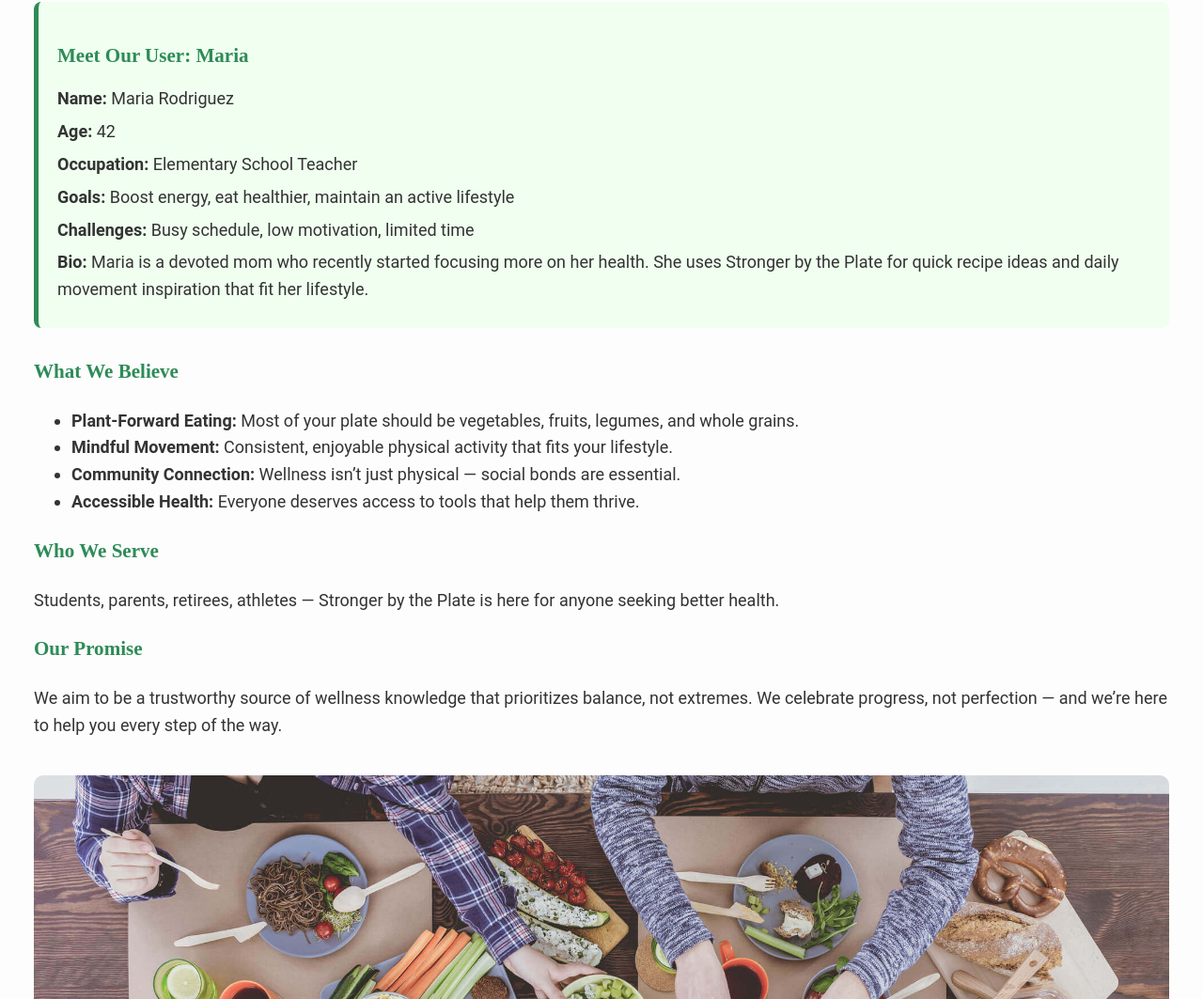
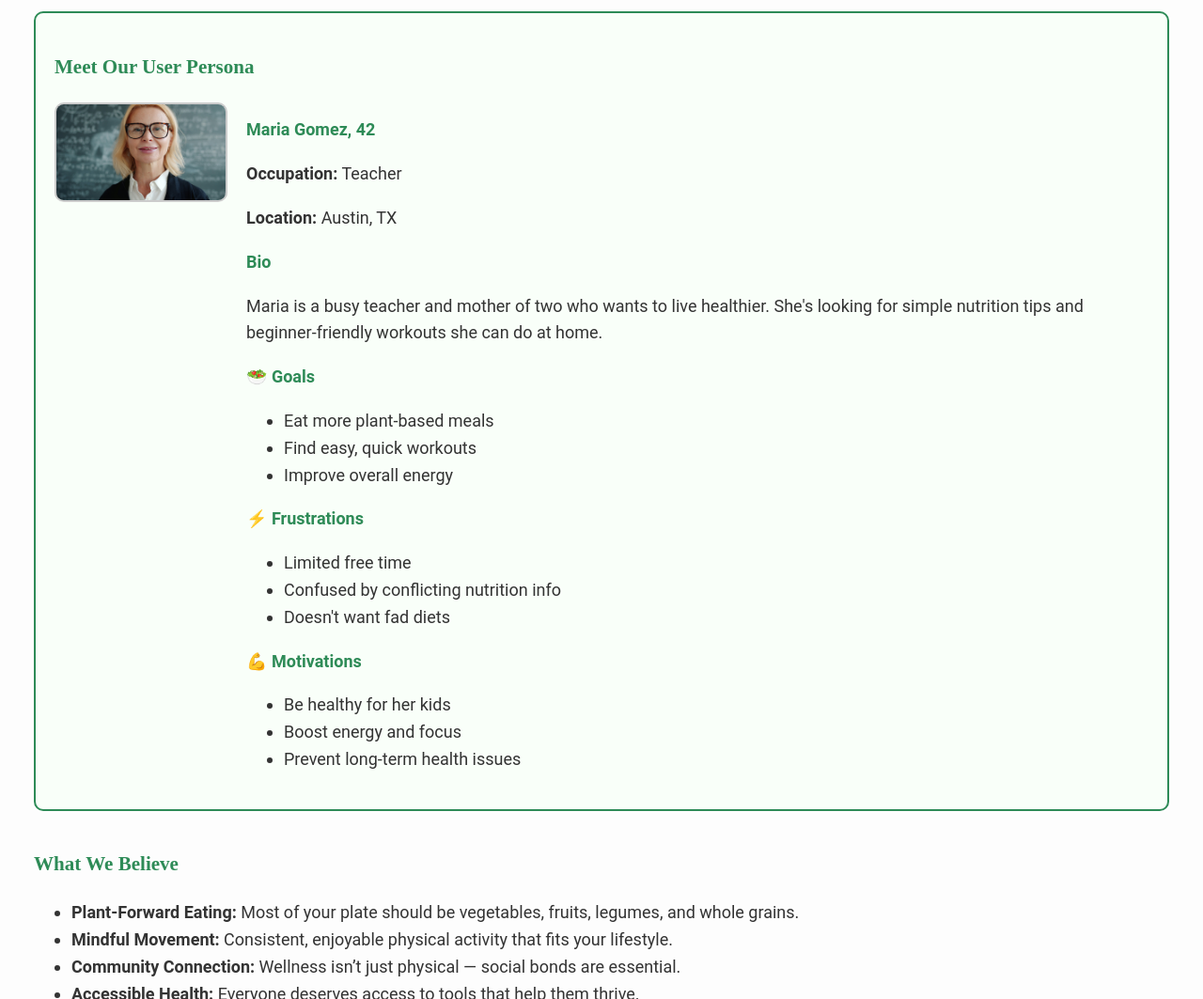
Before and after one commit to jesusmedeles/MODULE5_TABLES_LISTS_AND_MORE, a plain HTML site: page about.html in a window 1280 px wide. Shown: the part 554-1617 px from the top of the page at 94% size. Drawn offline with Linux system fonts and the light colour scheme.

Commit message:
added user persona image  for maria

```diff
--- a/about.html
+++ b/about.html
@@ -35,17 +35,45 @@
     </section>
 
     <!-- ✅ User Persona Section -->
-    <section class="user-persona">
-      <h3>Meet Our User: Maria</h3>
-      <div class="persona-box">
-        <p><strong>Name:</strong> Maria Rodriguez</p>
-        <p><strong>Age:</strong> 42</p>
-        <p><strong>Occupation:</strong> Elementary School Teacher</p>
-        <p><strong>Goals:</strong> Boost energy, eat healthier, maintain an active lifestyle</p>
-        <p><strong>Challenges:</strong> Busy schedule, low motivation, limited time</p>
-        <p><strong>Bio:</strong> Maria is a devoted mom who recently started focusing more on her health. She uses Stronger by the Plate for quick recipe ideas and daily movement inspiration that fit her lifestyle.</p>
-      </div>
-    </section>
+<section class="user-persona">
+  <h3>Meet Our User Persona</h3>
+  <div class="persona-box">
+    <!-- Image -->
+    <img src="images/maria_userpersona.jpg" alt="Maria Gomez - User Persona" class="persona-img">
+
+    <!-- Info -->
+    <div class="persona-info">
+      <h4>Maria Gomez, 42</h4>
+      <p><strong>Occupation:</strong> Teacher</p>
+      <p><strong>Location:</strong> Austin, TX</p>
+
+      <h4>Bio</h4>
+      <p>Maria is a busy teacher and mother of two who wants to live healthier. She's looking for simple nutrition tips and beginner-friendly workouts she can do at home.</p>
+
+      <h4>🥗 Goals</h4>
+      <ul>
+        <li>Eat more plant-based meals</li>
+        <li>Find easy, quick workouts</li>
+        <li>Improve overall energy</li>
+      </ul>
+
+      <h4>⚡ Frustrations</h4>
+      <ul>
+        <li>Limited free time</li>
+        <li>Confused by conflicting nutrition info</li>
+        <li>Doesn't want fad diets</li>
+      </ul>
+
+      <h4>💪 Motivations</h4>
+      <ul>
+        <li>Be healthy for her kids</li>
+        <li>Boost energy and focus</li>
+        <li>Prevent long-term health issues</li>
+      </ul>
+    </div>
+  </div>
+</section>
+
 
     <!-- Beliefs & Promise Section -->
     <section class="beliefs">
--- a/styles.css
+++ b/styles.css
@@ -344,26 +344,28 @@ nav a:active {
   text-align: center;
 }
 .user-persona {
-  background-color: #f0fff0;
-  padding: 2em;
-  margin-top: 2em;
+  background-color: #f9fff9;
+  padding: 20px;
+  margin: 40px 0;
+  border: 2px solid #2e8b57;
   border-radius: 10px;
-  border-left: 5px solid #2e8b57;
 }
 
-.user-persona {
-  background-color: #f0fff0;
-  padding: 20px;
-  margin: 30px 0;
-  border-left: 5px solid #2e8b57;
-  border-radius: 8px;
+.persona-box {
+  display: flex;
+  align-items: flex-start;
+  gap: 20px;
 }
 
-.user-persona h3 {
-  color: #2e8b57;
-  margin-bottom: 15px;
+.persona-img {
+  width: 180px;
+  height: auto;
+  border-radius: 10px;
+  border: 2px solid #ccc;
 }
 
-.persona-box p {
-  margin: 6px 0;
+.persona-info h4 {
+  color: #2e8b57;
+  margin-top: 15px;
+  margin-bottom: 5px;
 }
```
Also changed, not shown: images/maria_userpersona.jpg (added).
